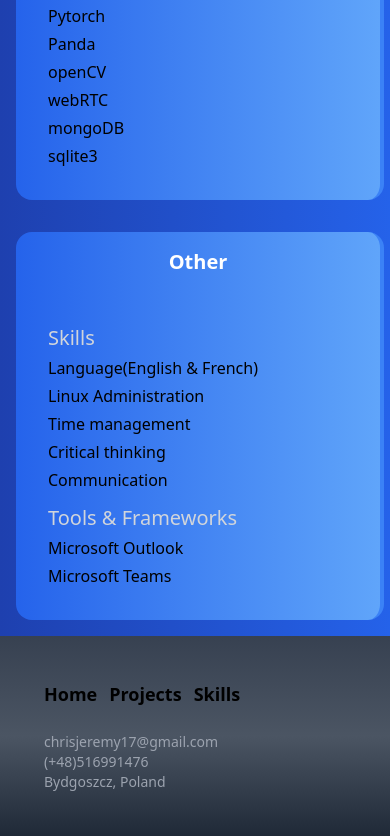
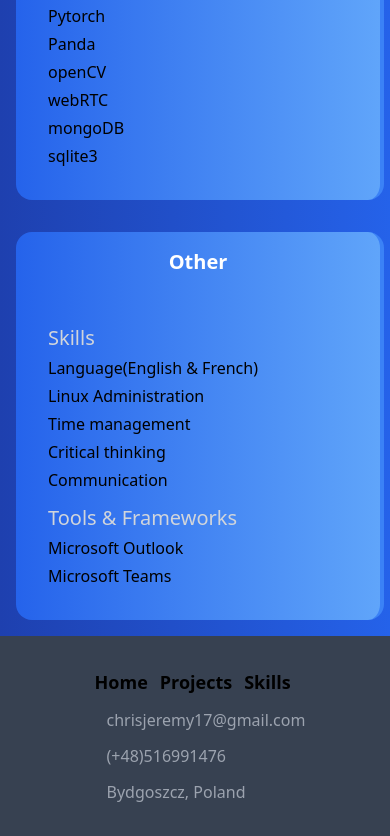
Before and after one commit to chrisjeremy84/my_porfolio, a React (Create React App) app: page / in a window 390 px wide. Shown: the part 5146-5982 px from the top of the page. Built offline with nearby package versions, Linux system fonts and the light colour scheme.

Commit message:
Footer and Navbar IN_PROGRESS

```diff
--- a/src/Data/SkillsInfo.js
+++ b/src/Data/SkillsInfo.js
@@ -1,14 +1,10 @@
-import ai from '../photo/Skills/AI.jpg'
-import mobile from '../photo/Skills/mobile.jpg'
-import planning from '../photo/Skills/planning.jpg'
-import web from '../photo/Skills/web.jpg'
-import devops from '../photo/Skills/devops.jpg'
+
 
 const SkillsInfo = [ //In this file is the Skills info
     //a bit more creativity has to be added like the date, statitics values and more
 {
 id: 0,
-image:web ,
+image:"" ,
 SkillName: 'Web development',
 description: 'This section mostly involve the development of websites(Front-end), which can range from single statis web page to a web application, In this section you will find tools and skills used for that pupose.',
 skills : ['Web design', 'UI & UX Design', 'Graphic design'],
@@ -16,7 +12,7 @@ Tools: ['Git', 'VS code', 'Node', 'HTML', 'CSS', 'React JS(17.0.1)', 'Redux' ,'B
 }, {
 
 id: 1,
-image:mobile ,
+image:"" ,
 SkillName: 'Mobile App development',
 description: 'In this section you will find tools and skills used in the development of mobile applications, more specifically for IOS and Android.',
 skills : ['Mobile UI & UX Design', 'Graphic Design'],
@@ -24,7 +20,7 @@ Tools: ['Git', 'Node', 'React Native', 'Expo']
 }, {
 
 id: 2,
-image:planning,
+image:"",
 SkillName: 'Project Design',
 description: 'In this section, is a brief view of the techniques I use to prepare and maintain different projects.',
 skills : ['Task managment', 'Team player', 'Quality management', 'Project Design'],
@@ -32,7 +28,7 @@ Tools: ['Github','Agile', 'Jira', 'Confluence' , 'Figma', 'Framer']
 }, {
 
 id: 3,
-image:ai ,
+image:"" ,
 SkillName: 'Backend development',
 description: 'The manipultion and security of data is important, In this section you can find a brief overview of tools used to manage data.',
 skills : ['Data analysis', 'API managment', 'Deep learning', 'Data manipulation'],
@@ -40,7 +36,7 @@ Tools: ['Git', 'REST' ,'Python', 'C#', '.NET', 'Django', 'Pytorch', 'Panda', 'op
 },{
 
 id: 4,
-image:devops ,
+image:"" ,
 SkillName: 'Other',
 description: 'Other skills worth mentioning.',
 skills : ['Language(English & French)', 'Linux Administration','Time management', 'Critical thinking', 'Communication'],
--- a/src/components/Footer.js
+++ b/src/components/Footer.js
@@ -3,9 +3,9 @@ import {Link} from 'react-scroll'
 
 function Footer() {
     return (
-        <div className=" bg-gradient-to-t from-gray-800 via-gray-600 to-gray-700 min-w-screen ">
-            <div className=' lg:flex  justify-center p-8'>
-            <ul className="flex flex-row space-x-3 p-3">
+      <div className="min-w-screen bg-gray-700">
+        <div className=' lg:flex flex flex-row  p-8 justify-center'>
+            <ul className="space-x-3 space-y-3">
             <Link
             className="text-lg font-semibold hover:text-gray-300 hover:translate-y-1 transition transform"
              activeClass="active"
@@ -41,18 +41,27 @@ function Footer() {
              >
                Skills
              </Link>
+
+
+                    <li className=" text-gray-400">chrisjeremy17@gmail.com</li>
+                    <li className=" text-gray-400">(+48)516991476</li>
+                    <li className=" text-gray-400">Bydgoszcz, Poland</li>
+
             </ul>
 
-            <div className=' p-3 text-sm text-gray-400 subpixel-antialiased font-medium'>
-                <ul>
-                    <li>chrisjeremy17@gmail.com</li>
-                    <li>(+48)516991476</li>
-                    <li>Bydgoszcz, Poland</li>
-                </ul>
+
+
+
+
+
             </div>
-            </div>
-        </div>
+      </div>
     )
 }
 
 export default Footer
+ {/*
+  <div className=" bg-gradient-to-t from-gray-800 via-gray-600 to-gray-700 min-w-screen ">
+
+        </div>
+*/}
--- a/src/components/NavBar.js
+++ b/src/components/NavBar.js
@@ -64,9 +64,8 @@ function MobileNav(Show) {
 function desktopNav() {
     return (
         <div
-        className="w-auto h-auto bg-gradient-to-r from-blue-700
-        to-blue-500 hover:from-blue-500 hover:to-blue-700
-        rounded-full shadow-2xl border-r-4 hover:border-r-6 border-blue-600
+        className="w-auto h-auto
+        rounded-full shadow-2xl border-r-4 border-blue-600
         absolute m-16
         hidden md:flex md:flex-col
         p-5 lg:p-7 space-y-5 text-3xl">
@@ -84,7 +83,7 @@ function desktopNav() {
              </Link>
 
              <Link
-             className="text-2xl lg:text-3xl font-semibold hover:text-gray-300 hover:translate-y-1 transition transform"
+             className="text-2xl lg:text-3xl font-semibold hover:text-gray-300 hover:scale-150 transition transform"
              activeClass="active"
              to="project"
              spy={true}
@@ -96,7 +95,7 @@ function desktopNav() {
              </Link>
 
              <Link
-             className="text-2xl lg:text-3xl font-semibold hover:text-gray-300 hover:translate-y-1 transition transform"
+             className="text-2xl lg:text-3xl font-semibold hover:text-gray-300 hover:scale-150 transition transform"
              activeClass="active"
              to="skill"
              spy={true}
--- a/tailwind.config.js
+++ b/tailwind.config.js
@@ -9,6 +9,9 @@ module.exports = {
     serif: ['Merriweather', 'serif'],
     roboto: ['Roboto Slab', 'serif']
   },
+  dropShadow: {
+    'box-shadow': '0 35px 35px rgba(0, 0, 0, 0.25)',
+  },
   variants: {
     extend: {
       boxSizing: ['hover', 'focus'],
```
Also changed, not shown: 1 other file (tests, documents, lock files or other folders).
